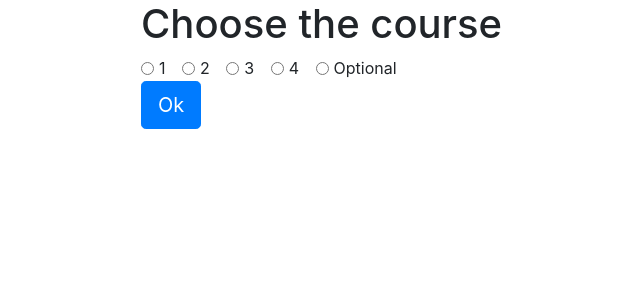
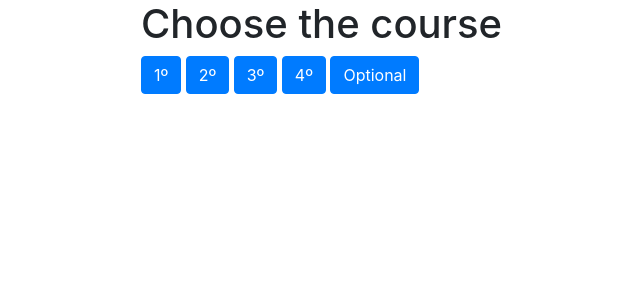
Before and after one commit to VictorNS69/Horarios-ETSIINF-UPM-18-19, a Django app: page /subjects/ in a window 1280 px wide. Shown: the part 112-412 px from the top of the page, without its empty margins (19-659 px from the left). Run offline with Django 3.2, Linux system fonts and the light colour scheme; some libraries are stand-ins or nearby versions.

Commit message:
added first screen "Choose Course"

```diff
--- a/ScheduleGenerator/templates/ScheduleGenerator/select_course.html
+++ b/ScheduleGenerator/templates/ScheduleGenerator/select_course.html
@@ -4,31 +4,11 @@
 {% block content %}
 <form action="#" method="POST" style="margin:0 auto;width:75%;text-align:left">
 <h1>Choose the course <span class="badge badge-secondary"></span></h1>
-<div class="form-check form-check-inline">
-  <input class="form-check-input" type="radio" name="inlineRadioOptions" id="inlineRadio1" value="1">
-  <label class="form-check-label" for="inlineRadio1">1</label>
-</div>
-<div class="form-check form-check-inline">
-  <input class="form-check-input" type="radio" name="inlineRadioOptions" id="inlineRadio2" value="2">
-  <label class="form-check-label" for="inlineRadio2">2</label>
-</div>
-<div class="form-check form-check-inline">
-  <input class="form-check-input" type="radio" name="inlineRadioOptions" id="inlineRadio3" value="3" >
-  <label class="form-check-label" for="inlineRadio3">3 </label>
-</div>
-    <div class="form-check form-check-inline">
-  <input class="form-check-input" type="radio" name="inlineRadioOptions" id="inlineRadio4" value="4" >
-  <label class="form-check-label" for="inlineRadio3">4 </label>
-</div>
-    <div class="form-check form-check-inline">
-  <input class="form-check-input" type="radio" name="inlineRadioOptions" id="inlineRadio5" value="optional" >
-  <label class="form-check-label" for="inlineRadio3">Optional</label>
-</div>
-        <div>
-        {% csrf_token %}
-        <button type="submit" class="btn btn-lg btn-primary">Ok</button>
-    </div>
-  </div>
-
+    {% csrf_token %}
+<input class="btn btn-primary" type="submit" value="1º" name="1º">
+    <input class="btn btn-primary" type="submit" value="2º" name="2º">
+    <input class="btn btn-primary" type="submit" value="3º" name="3º">
+    <input class="btn btn-primary" type="submit" value="4º" name="4º">
+    <input class="btn btn-primary" type="submit" value="Optional" name="Optional">
 </form>
 {% endblock%}
--- a/ScheduleGenerator/views.py
+++ b/ScheduleGenerator/views.py
@@ -4,10 +4,34 @@ from .models import Subject
 
 
 def select_course(request):
-    if request.POST.get("inlineRadioOptions") == "1":
-        subject =Subject.objects.all()
-        return render(request, 'ScheduleGenerator/select_subjects.html', {'subjects': subject})
-    # TODO add the other courses
+    if request.POST.get("1º"):
+        f1 = Subject.objects.filter(semester="1")
+        f2 = Subject.objects.filter(semester="2")
+        subjects = f1.union(f2)
+        return render(request, 'ScheduleGenerator/select_subjects.html', {'subjects': subjects})
+
+    if request.POST.get("2º"):
+        f1 = Subject.objects.filter(semester="3")
+        f2 = Subject.objects.filter(semester="4")
+        subjects = f1.union(f2)
+        return render(request, 'ScheduleGenerator/select_subjects.html', {'subjects': subjects})
+
+    if request.POST.get("3º"):
+        f1 = Subject.objects.filter(semester="5")
+        f2 = Subject.objects.filter(semester="6")
+        subjects = f1.union(f2)
+        return render(request, 'ScheduleGenerator/select_subjects.html', {'subjects': subjects})
+
+    if request.POST.get("4º"):
+        f1 = Subject.objects.filter(semester="7")
+        f2 = Subject.objects.filter(semester="8")
+        subjects = f1.union(f2)
+        return render(request, 'ScheduleGenerator/select_subjects.html', {'subjects': subjects})
+
+    if request.POST.get("Optionalº"):
+        subjects = Subject.objects.filter(type="Optional")
+        return render(request, 'ScheduleGenerator/select_subjects.html', {'subjects': subjects})
+
     return render(request, "ScheduleGenerator/select_course.html")
 
 
```
